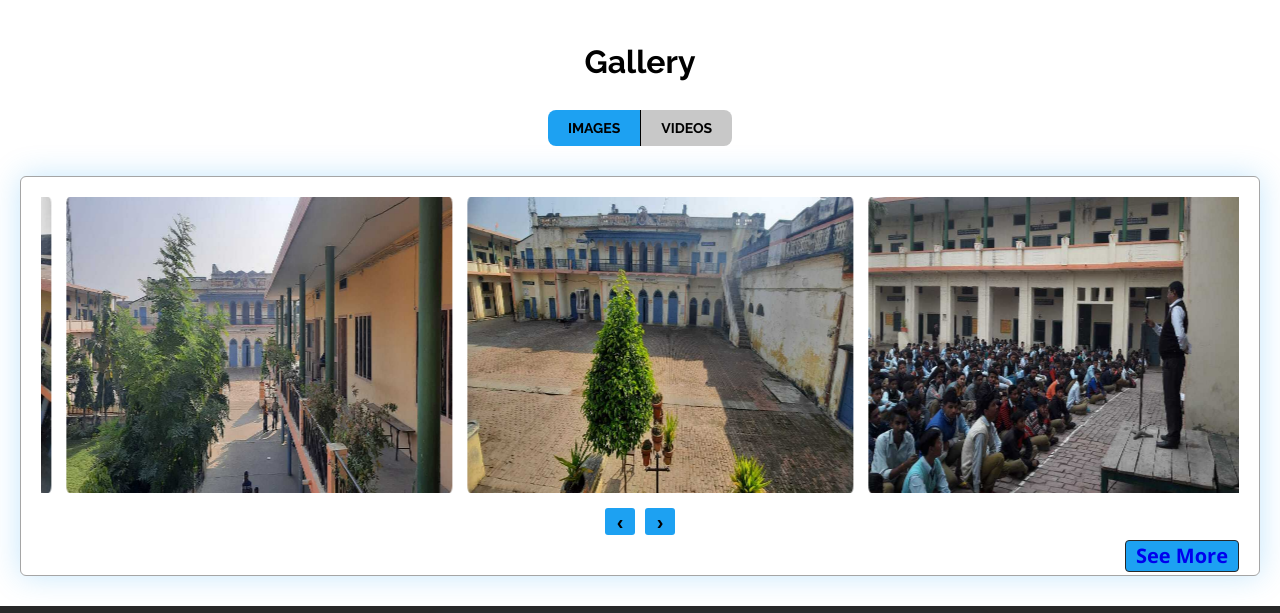
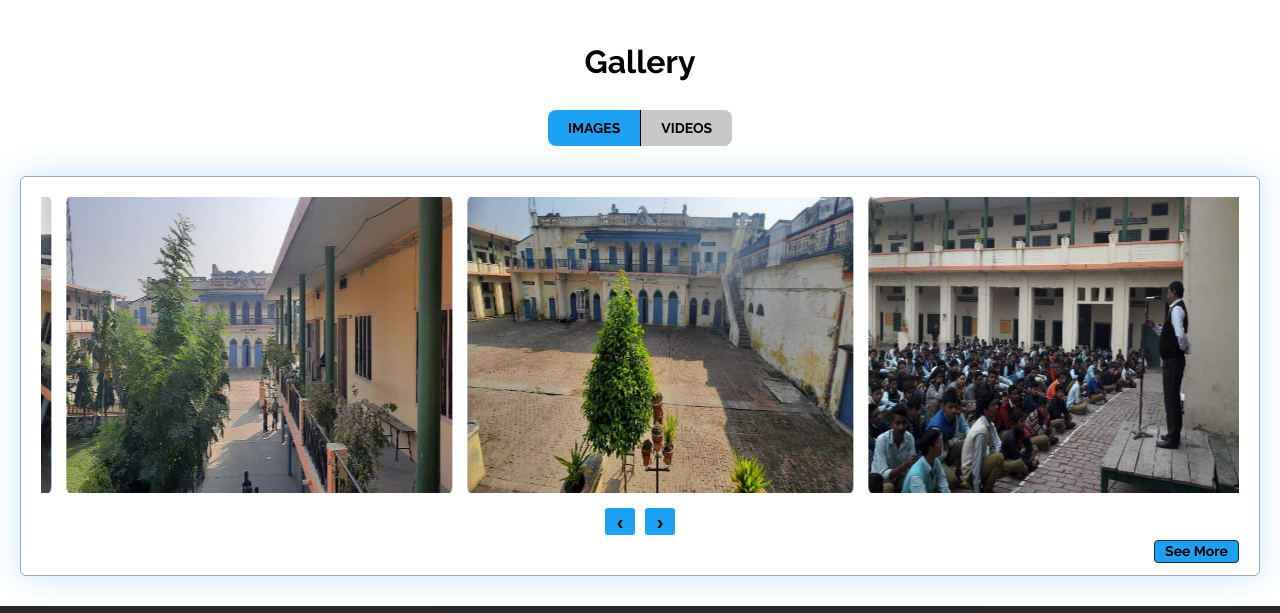
Before and after one commit to abhishekchauhan00/dav, a plain HTML site: page index.html in a window 1280 px wide. Shown: the part 2588-3201 px from the top of the page. Drawn offline with nearby package versions, Linux system fonts and the light colour scheme.

Commit message:
Add files via upload

```diff
--- a/index.html
+++ b/index.html
@@ -393,7 +393,7 @@
                         <iframe class="youtube" src="https://www.youtube.com/embed/GF5Hk_xqQDw" title="YouTube video player" frameborder="0" allow="accelerometer; autoplay; clipboard-write; encrypted-media; gyroscope; picture-in-picture" allowfullscreen></iframe>
                     </div>
                 </div>
-                <button class="seemore"><a href="campus.html" style="text-decoration: none;">See More</a></button>
+                <a href="campus.html" style="text-decoration: none;">    <button class="seemore">See More</button></a>
             </div>
             </div>
       <!-- partner
```
